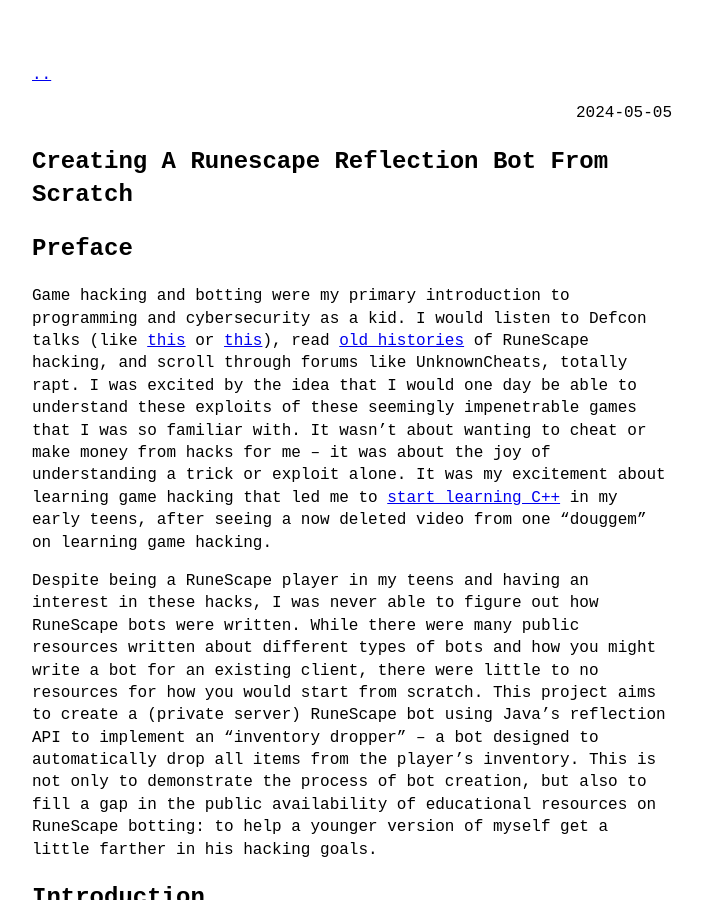
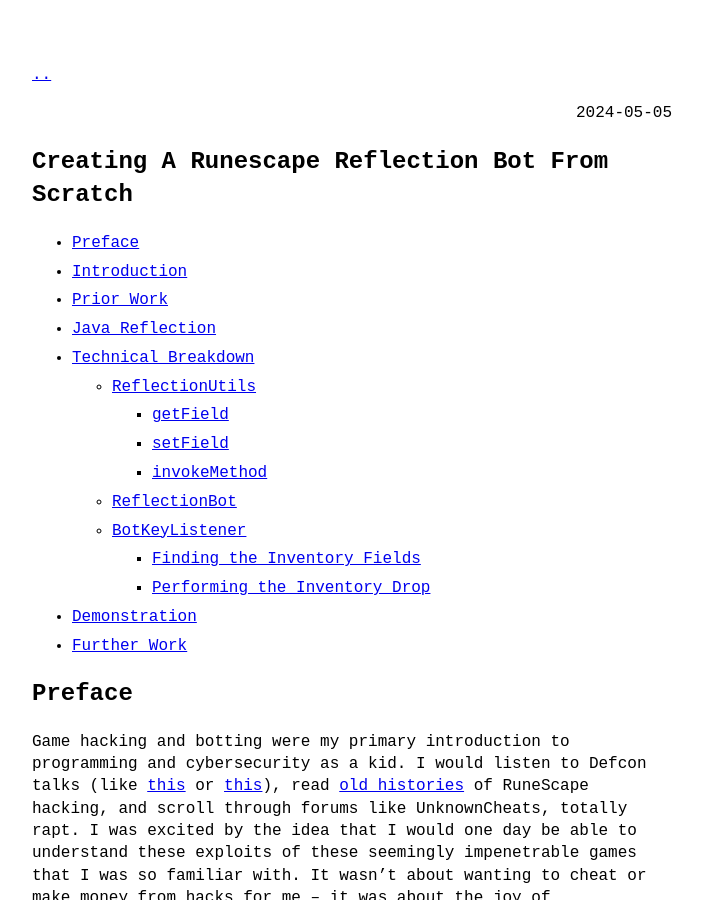
Before and after one commit to murdoch3/murdoch3.github.io, a Jekyll site: the page built from _posts/2024-05-05-Creating-a-RuneScape-Reflection-Bot-From-Scratch.md, in a window 1280 px wide and 900 px high. Shown: the whole window, without its empty margins (288-990 px from the left). Built offline with Jekyll 4.4.1, drawn with Linux system fonts in a browser that asks for light colours.

Commit message:
HTB Methodology post.  Updated old posts with TOC.

```diff
--- a/_posts/2024-05-05-Creating-a-RuneScape-Reflection-Bot-From-Scratch.md
+++ b/_posts/2024-05-05-Creating-a-RuneScape-Reflection-Bot-From-Scratch.md
@@ -2,6 +2,22 @@
 layout: post
 category: reversing
 ---
+
+- [Preface](#preface)
+- [Introduction](#introduction)
+- [Prior Work](#prior-work)
+- [Java Reflection](#java-reflection)
+- [Technical Breakdown](#technical-breakdown)
+  - [ReflectionUtils](#reflectionutils)
+    - [getField](#getfield)
+    - [setField](#setfield)
+    - [invokeMethod](#invokemethod)
+  - [ReflectionBot](#reflectionbot)
+  - [BotKeyListener](#botkeylistener)
+    - [Finding the Inventory Fields](#finding-the-inventory-fields)
+    - [Performing the Inventory Drop](#performing-the-inventory-drop)
+- [Demonstration](#demonstration)
+- [Further Work](#further-work)
 
 Preface
 =======
```
Also changed, not shown: _posts/2024-03-30-srry-stealer-analysis.md (+14 -0 lines), _posts/2024-07-14-HTB-Methodology.md (added, +133 -0 lines).
